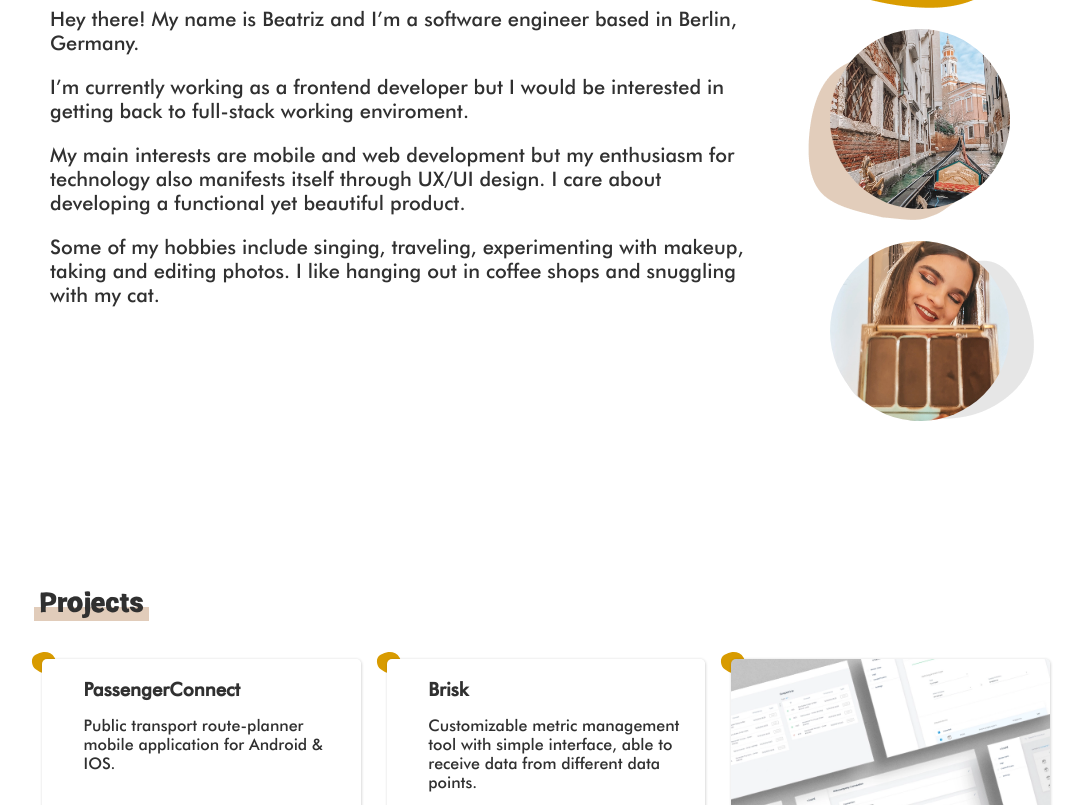
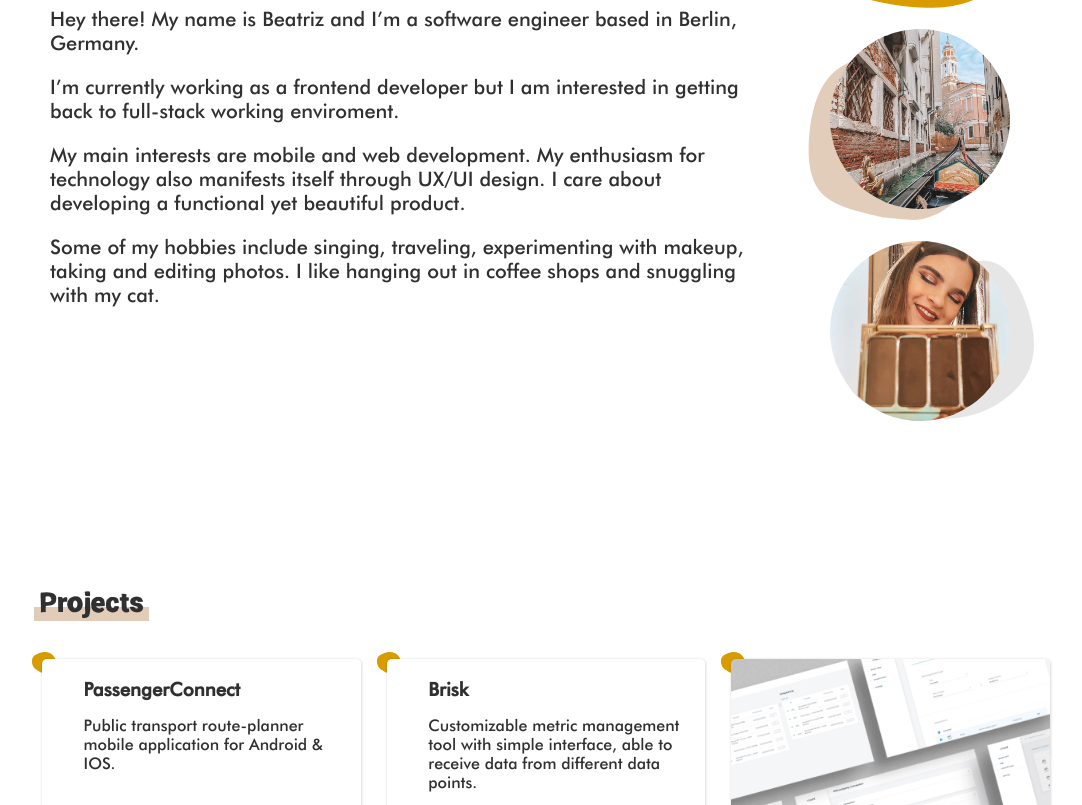
Before and after one commit to smbea/Personal-Website, a Gatsby site: page / in a window 1280 px wide. Shown: the part 1145-1950 px from the top of the page, without its empty margins (94-1176 px from the left). Built offline with nearby package versions, Linux system fonts and the light colour scheme; Gatsby itself is replaced by a stand-in of ours.

Commit message:
about-me: update content

```diff
--- a/src/components/aboutme/aboutme.js
+++ b/src/components/aboutme/aboutme.js
@@ -55,10 +55,10 @@ export const AboutMe = () => {
                             Hey there! My name is Beatriz and I’m a software engineer based in Berlin, Germany.
                         </p>
                         <p>
-                            I’m currently working as a frontend developer but I would be interested in getting back to full-stack working enviroment.
+                            I’m currently working as a frontend developer but I am interested in getting back to full-stack working enviroment.
                         </p>
                         <p>
-                            My main interests are mobile and web development but my enthusiasm for technology also manifests itself through UX/UI design. I care about developing a functional yet beautiful product.
+                            My main interests are mobile and web development. My enthusiasm for technology also manifests itself through UX/UI design. I care about developing a functional yet beautiful product.
                         </p>
                         <p>
                             Some of my hobbies include singing, traveling, experimenting with makeup, taking and editing photos.
```
